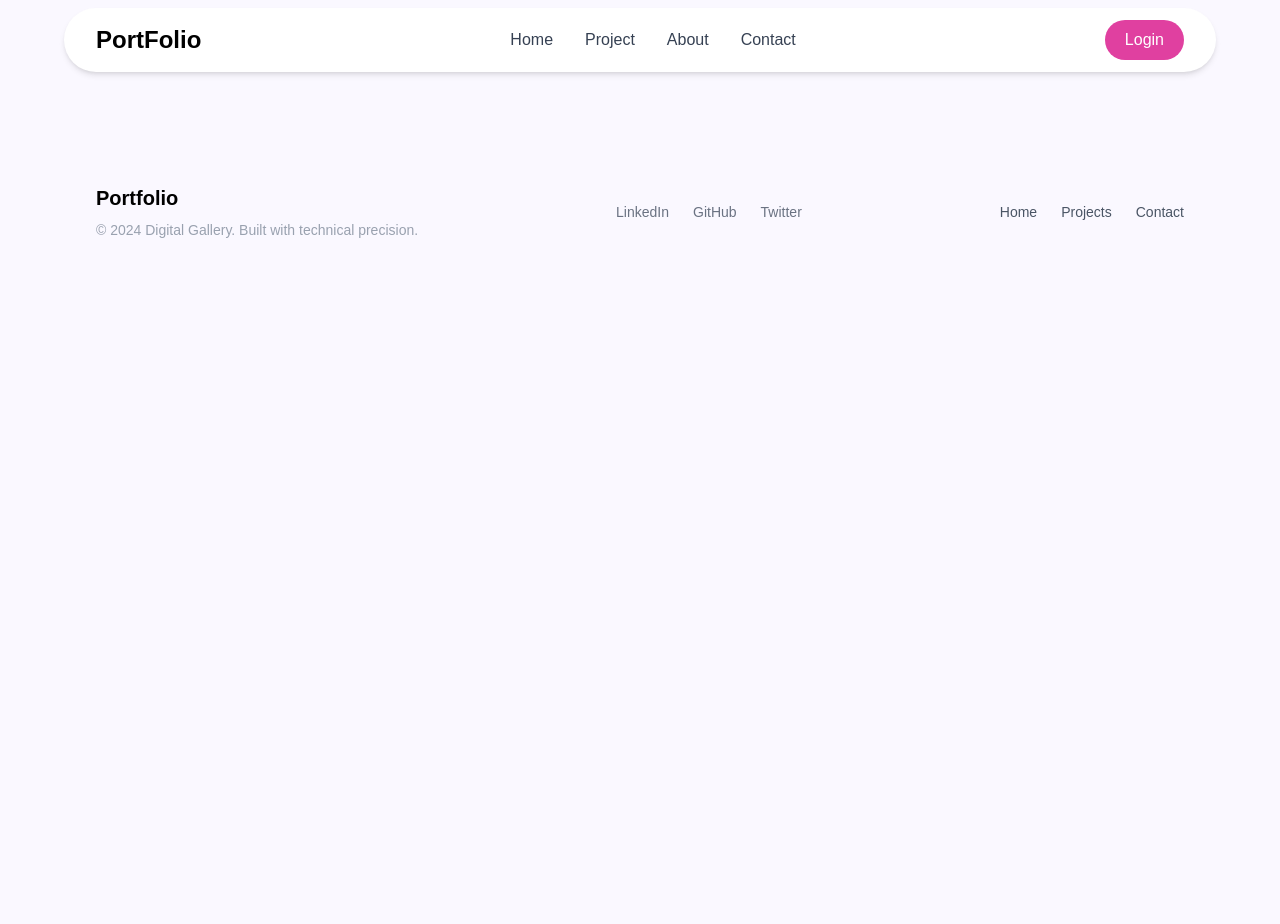
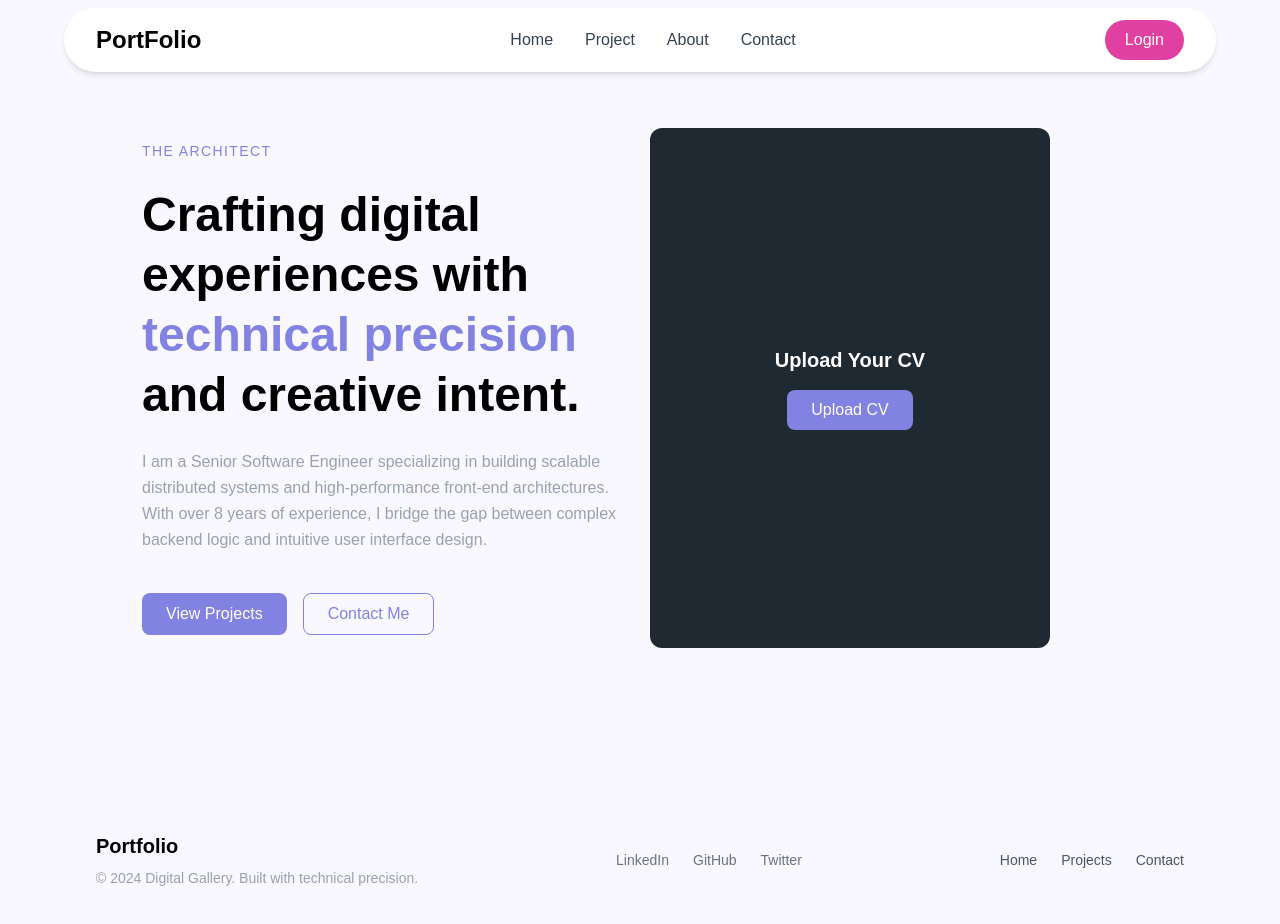
Before and after one commit to ahmadrazababu96-sketch/Portfolioweb, a Next.js app: page /about in a window 1280 px wide. Shown: the top 924 px of the page. Before the commit the page ends 800 px from the top, so only its background shows below. Built offline with nearby package versions, Linux system fonts and the light colour scheme.

Commit message:
added one more component

```diff
--- a/app/about/page.tsx
+++ b/app/about/page.tsx
@@ -1,8 +1,9 @@
 import React from 'react'
-
+import Abouthero from '@/components/Abouthero'
 const page = () => {
   return (
    <>
+   <Abouthero/>
    </>
   )
 }
--- a/app/projects/page.tsx
+++ b/app/projects/page.tsx
@@ -1,4 +1,5 @@
 import React from 'react'
+
 
 import Projectcollection from '@/components/Projectcollection'
 const page = () => {
--- /dev/null
+++ b/components/Abouthero.tsx
@@ -0,0 +1,112 @@
+"use client";
+
+import { p } from 'framer-motion/client';
+import React from 'react'
+import { useState } from 'react';
+const Abouthero = () => {
+
+    const [file,setfFile]=useState<File|null>(null);
+    const [showPopup,setShowPopup]=useState(false);
+    const [upLoad,setUpload]=useState(false)
+    const handleUpload = (e: React.ChangeEvent<HTMLInputElement>) =>{
+        const selectedFile=e.target.files?.[0] || null;
+        setfFile(selectedFile);
+        setUpload(true);
+        if(selectedFile)
+        {
+            setShowPopup(true);
+        }
+        setTimeout(()=>{
+            setShowPopup(false);
+        },20000);
+    };
+    return (
+    <>
+
+     <div className="flex flex-col md:flex-row items-center justify-center gap-5 py-16 mx-auto max-w-6xl">
+        <div className='flex-1 flex justify-center flex-col space-y-6 '>
+
+             <p className='text-[#8182E2] tracking-widest
+             text-sm font-medium'>THE ARCHITECT</p>
+              <h1 className="text-black text-4xl md:text-5xl font-bold leading-tight max-w-xl">
+  Crafting digital experiences with{" "}
+  <span className="text-[#8182E2]">technical precision</span>{" "}
+  and creative intent.
+</h1>
+               <p className='text-gray-400 leading-relaxed max-w-xl'>
+                I am a Senior Software Engineer specializing in building
+                scalable distributed systems and high-performance front-end architectures.
+                 With over 8 years of experience, I bridge the gap between complex backend logic and intuitive user
+                  interface design.
+               </p>
+               <div className='flex gap-4 pt-4'>
+                    <button className="bg-[#8182E2] text-white px-6 py-2 rounded-lg hover:scale-105 transition">
+      View Projects
+    </button>
+
+    <button className="border border-[#8182E2] text-[#8182E2] px-6 py-2 rounded-lg hover:bg-[#8182E2] hover:text-white transition">
+      Contact Me
+    </button>
+               </div>
+
+          </div>
+
+        <div className='flex-1 relative  '>
+
+
+   <div className="h-130 w-100 bg-[#1F2931] rounded-xl flex flex-col items-center justify-center text-white">
+
+  {!file ? (
+    <>
+      <h2 className="text-xl font-bold mb-4">Upload Your CV</h2>
+
+      <input
+        type="file"
+        id="cvUpload"
+        className="hidden"
+        onChange={handleUpload}
+      />
+
+      <label
+        htmlFor="cvUpload"
+        className="bg-[#8182E2] px-6 py-2 rounded-lg cursor-pointer"
+      >
+        Upload CV
+      </label>
+    </>
+  ) : (
+    <div className="text-center space-y-4">
+
+
+
+      <iframe
+        src={URL.createObjectURL(file)}
+        className="w-64 h-80 rounded-lg border"
+      />
+
+      <a
+        href={URL.createObjectURL(file)}
+        target="_blank"
+        className="text-[#8182E2] underline block"
+      >
+        Open Full CV
+      </a>
+
+    </div>
+  )}
+
+</div>
+
+
+        </div>
+
+
+
+
+     </div>
+
+</>
+  )
+}
+
+export default Abouthero
--- a/components/Navbar.tsx
+++ b/components/Navbar.tsx
@@ -20,7 +20,7 @@ const Navbar = () => {
     <div className="hidden md:flex items-center gap-8 text-gray-700 font-medium">
       <Link href={"/"}>Home</Link>
       <Link href={"/projects"}>Project</Link>
-      <Link href={"/"}>About</Link>
+      <Link href={"/about"}>About</Link>
       <Link href={"/"}>Contact</Link>
     </div>
 
```
